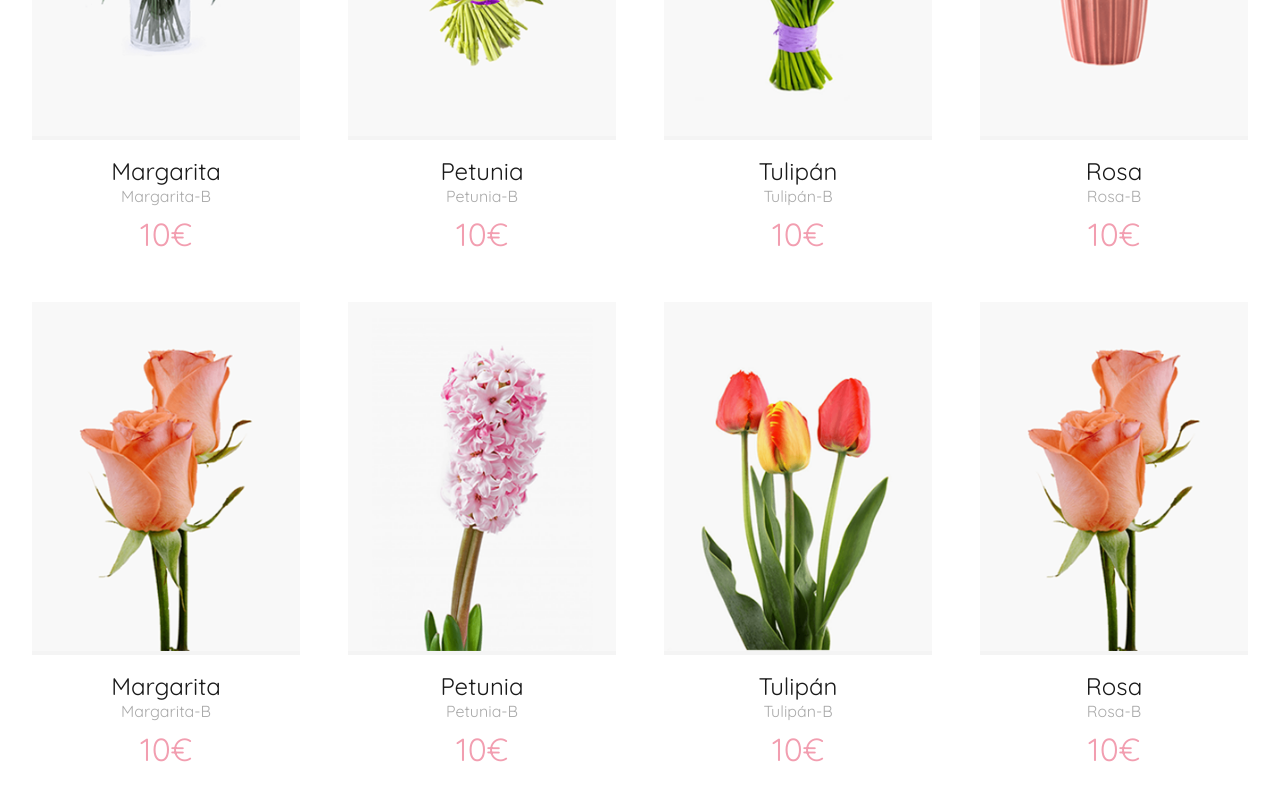
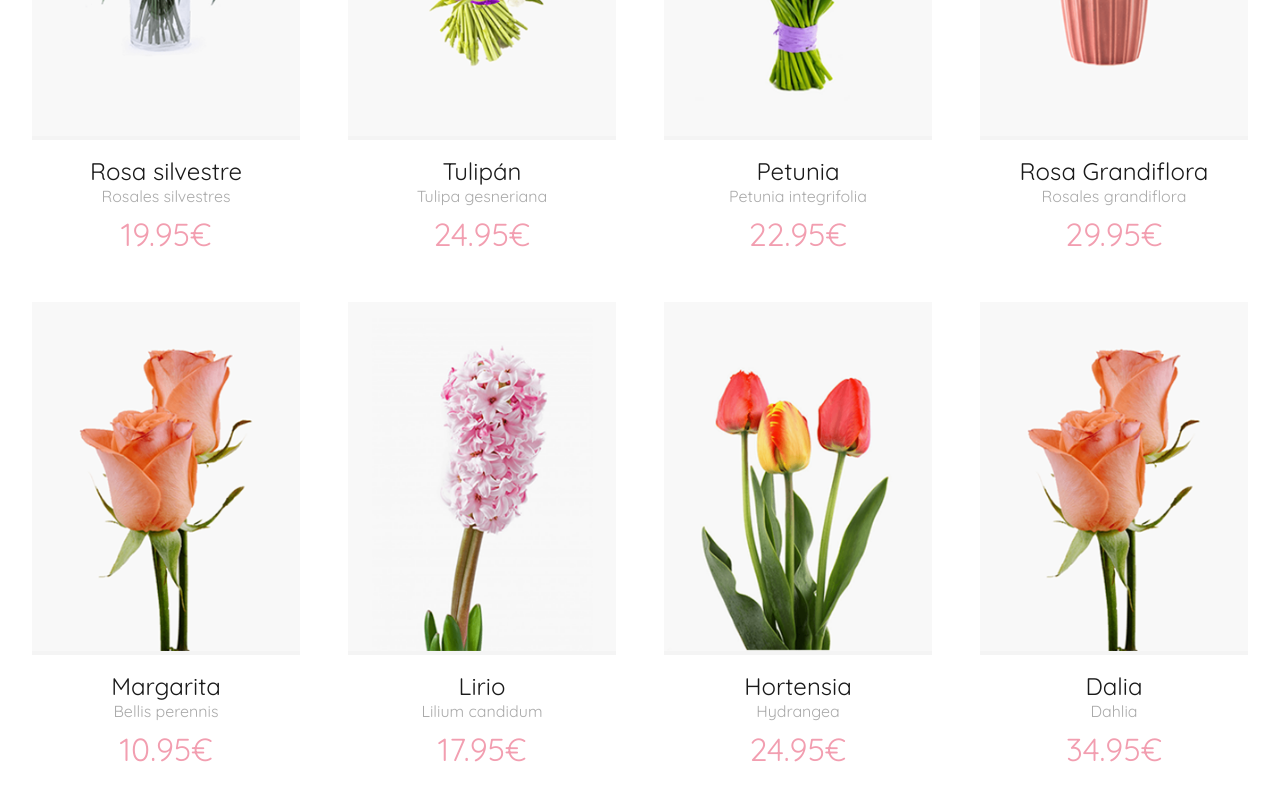
Before and after one commit to Endikaorve/sweet-petals, a Next.js app: page / in a window 1280 px wide. Shown: the part 502-1302 px from the top of the page. Built offline with nearby package versions, Linux system fonts and the light colour scheme.

Commit message:
Chore: Actualiza los datos de las flores

```diff
--- a/resources/flowers.ts
+++ b/resources/flowers.ts
@@ -3,9 +3,9 @@ import { Flower } from "../interfaces/interfaces";
 export const flowers: Flower[] = [
   {
     id: 1,
-    name: "Margarita",
-    binomialName: "Margarita-B",
-    price: 10,
+    name: "Rosa silvestre",
+    binomialName: "Rosales silvestres",
+    price: 19.95,
     imgUrl: "/assets/img/flowers/1.png",
     wateringsPerWeek: 7,
     fertilizerType: "nitrogen",
@@ -13,72 +13,72 @@ export const flowers: Flower[] = [
   },
   {
     id: 2,
-    name: "Petunia",
-    binomialName: "Petunia-B",
-    price: 10,
+    name: "Tulipán",
+    binomialName: "Tulipa gesneriana",
+    price: 24.95,
     imgUrl: "/assets/img/flowers/2.png",
-    wateringsPerWeek: 7,
-    fertilizerType: "nitrogen",
-    heightInCm: 10,
+    wateringsPerWeek: 2,
+    fertilizerType: "phosphorus",
+    heightInCm: 7,
   },
   {
     id: 3,
-    name: "Tulipán",
-    binomialName: "Tulipán-B",
-    price: 10,
+    name: "Petunia",
+    binomialName: "Petunia integrifolia",
+    price: 22.95,
     imgUrl: "/assets/img/flowers/3.png",
-    wateringsPerWeek: 7,
+    wateringsPerWeek: 1,
     fertilizerType: "nitrogen",
-    heightInCm: 10,
+    heightInCm: 7,
   },
   {
     id: 4,
-    name: "Rosa",
-    binomialName: "Rosa-B",
-    price: 10,
+    name: "Rosa Grandiflora",
+    binomialName: "Rosales grandiflora",
+    price: 29.95,
     imgUrl: "/assets/img/flowers/4.png",
-    wateringsPerWeek: 7,
-    fertilizerType: "nitrogen",
-    heightInCm: 10,
+    wateringsPerWeek: 4,
+    fertilizerType: "phosphorus",
+    heightInCm: 8,
   },
   {
     id: 5,
     name: "Margarita",
-    binomialName: "Margarita-B",
-    price: 10,
+    binomialName: "Bellis perennis",
+    price: 10.95,
     imgUrl: "/assets/img/flowers/5.png",
-    wateringsPerWeek: 7,
-    fertilizerType: "nitrogen",
-    heightInCm: 10,
+    wateringsPerWeek: 14,
+    fertilizerType: "phosphorus",
+    heightInCm: 13,
   },
   {
     id: 6,
-    name: "Petunia",
-    binomialName: "Petunia-B",
-    price: 10,
+    name: "Lirio",
+    binomialName: "Lilium candidum",
+    price: 17.95,
     imgUrl: "/assets/img/flowers/6.png",
     wateringsPerWeek: 7,
     fertilizerType: "nitrogen",
-    heightInCm: 10,
+    heightInCm: 11,
   },
   {
     id: 7,
-    name: "Tulipán",
-    binomialName: "Tulipán-B",
-    price: 10,
+    name: "Hortensia",
+    binomialName: "Hydrangea",
+    price: 24.95,
     imgUrl: "/assets/img/flowers/7.png",
-    wateringsPerWeek: 7,
-    fertilizerType: "nitrogen",
-    heightInCm: 10,
+    wateringsPerWeek: 2,
+    fertilizerType: "phosphorus",
+    heightInCm: 9,
   },
   {
     id: 8,
-    name: "Rosa",
-    binomialName: "Rosa-B",
-    price: 10,
+    name: "Dalia",
+    binomialName: "Dahlia",
+    price: 34.95,
     imgUrl: "/assets/img/flowers/8.png",
-    wateringsPerWeek: 7,
+    wateringsPerWeek: 1,
     fertilizerType: "nitrogen",
-    heightInCm: 10,
+    heightInCm: 9,
   },
 ];
```
